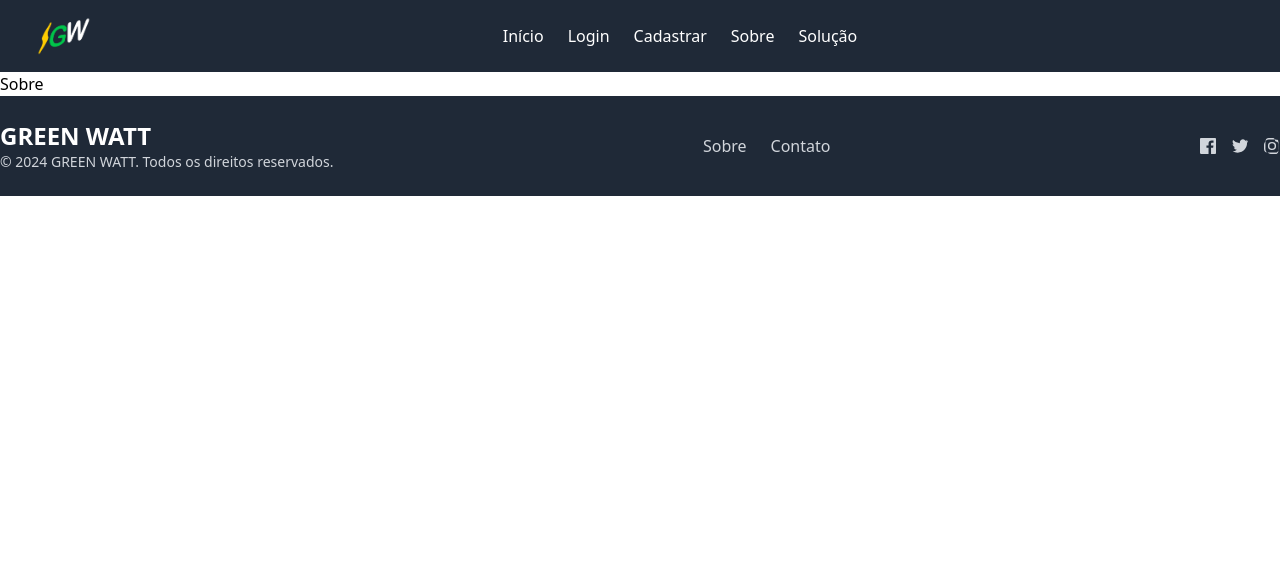
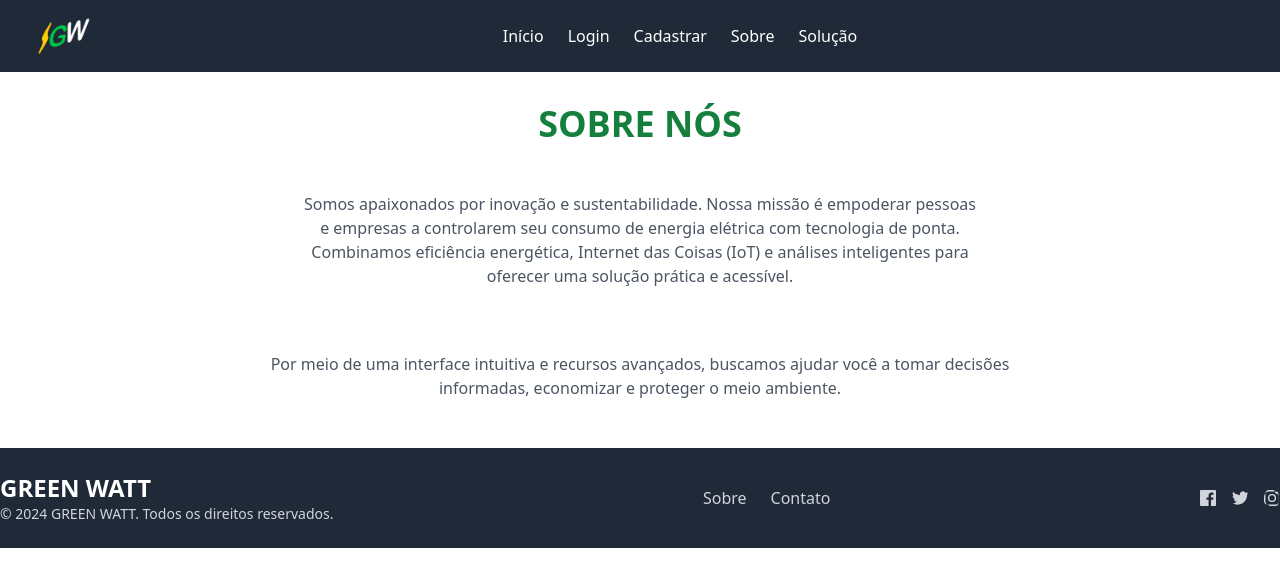
Before and after one commit to engenheiross/web-frontgs, a React (Vite) app: page /sobre in a window 1280 px wide. Shown: the top 586 px of the page. Built offline with nearby package versions, Linux system fonts and the light colour scheme.

Commit message:
Atualizando a página Sobre

```diff
--- a/src/routes/Home/Home.jsx
+++ b/src/routes/Home/Home.jsx
@@ -78,7 +78,7 @@ function Home() {
         <p className="mb-4 text-lg text-gray-700">
           GREEN WATT é uma solução para quem busca economizar energia e preservar o meio ambiente.
         </p>
-        <p className="mb-4 text-gray-600">
+        <p className="mb-4 text-gray-600 p-12">
         Transforme a forma como você gerencia o consumo de energia elétrica com nossa solução inteligente e sustentável. Reduza desperdícios, economize dinheiro e contribua para um futuro mais verde. Explore nossos recursos avançados e veja como podemos ajudar você a otimizar o consumo em sua residência ou empresa.
         </p>
       </div>
--- a/src/routes/Sobre/Sobre.jsx
+++ b/src/routes/Sobre/Sobre.jsx
@@ -2,6 +2,12 @@ import React from 'react'
 
 export default function Sobre() {
   return (
-    <div>Sobre</div>
+    <div className="w-full max-w-[1440px] mx-auto p-8">
+      <h1 className="text-4xl font-bold text-center text-green-700">SOBRE NÓS</h1>
+      <div className="max-w-3xl mx-auto text-center">
+        <p className="mb-4 text-gray-600 p-12">Somos apaixonados por inovação e sustentabilidade. Nossa missão é empoderar pessoas e empresas a controlarem seu consumo de energia elétrica com tecnologia de ponta. Combinamos eficiência energética, Internet das Coisas (IoT) e análises inteligentes para oferecer uma solução prática e acessível.</p>
+        <p className="mb-4 text-gray-600">Por meio de uma interface intuitiva e recursos avançados, buscamos ajudar você a tomar decisões informadas, economizar e proteger o meio ambiente.</p>
+      </div>
+    </div>
   )
 }
```
